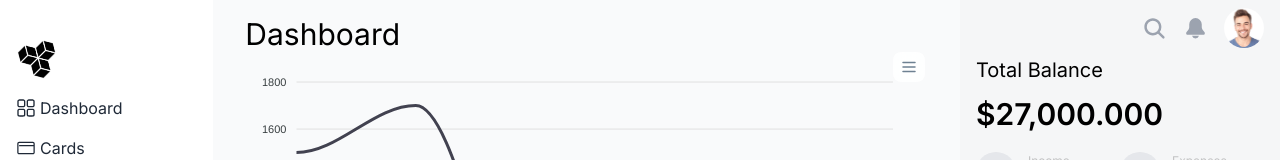
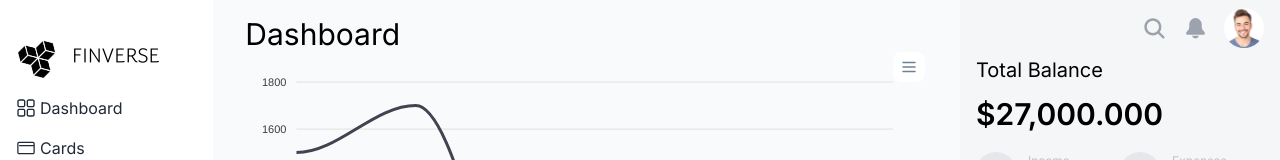
Before and after one commit to whysosaket/Finverse-Dashboard, a React (Vite) app: page / in a window 1280 px wide. Shown: the top 160 px of the page. Built offline with nearby package versions, Linux system fonts and the light colour scheme.

Commit message:
Configuration Changes

```diff
--- a/index.html
+++ b/index.html
@@ -4,7 +4,7 @@
     <meta charset="UTF-8" />
     <link rel="icon" type="image/svg+xml" href="/icon.png" />
     <meta name="viewport" content="width=device-width, initial-scale=1.0" />
-    <title>Finance Dashboard</title>
+    <title>Finverse Dashboard</title>
   </head>
   <body>
     <div id="root"></div>
--- a/src/components/Dashboard/Dashboard.tsx
+++ b/src/components/Dashboard/Dashboard.tsx
@@ -32,8 +32,11 @@ const Dashboard = () => {
         className="a px-4 h-screen py-8 md:flex flex-col justify-between align-middle hidden"
       >
         <div className="flex flex-col gap-4">
+          <div className="flex gap-2 align-middle">
           <div className="h-12 w-12">
-            <img src={Icon} className="w-full rotate-45" />
+            <img src={Icon} className="w-full rotate-45 my-auto" />
+          </div>
+          <h1 className="my-auto font-gowun text-xl">FINVERSE</h1>
           </div>
           <div className="flex flex-col gap-4">
             <h4 className="flex gap-1 justify-start align-middle text-gray-800">
```
